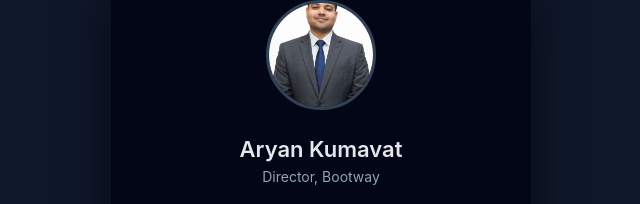
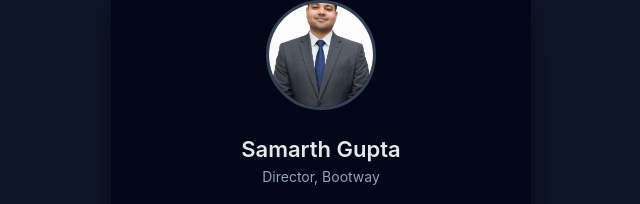
Before and after one commit to trialideas123/9116485468, a plain HTML site: page index.html in a window 1280 px wide. Shown: the part 181-385 px from the top of the page, 319-959 px from the left. Drawn offline with Linux system fonts and the light colour scheme.

Commit message:
Change name from Aryan Kumavat to Samarth Gupta

```diff
--- a/index.html
+++ b/index.html
@@ -118,7 +118,7 @@
 
     <img src="9116485468.jpg" alt="Profile Photo" class="photo"/>
 
-    <h1>Aryan Kumavat</h1>
+    <h1>Samarth Gupta</h1>
     <div class="business">Director, Bootway </div>
 
     <div class="info">
```
